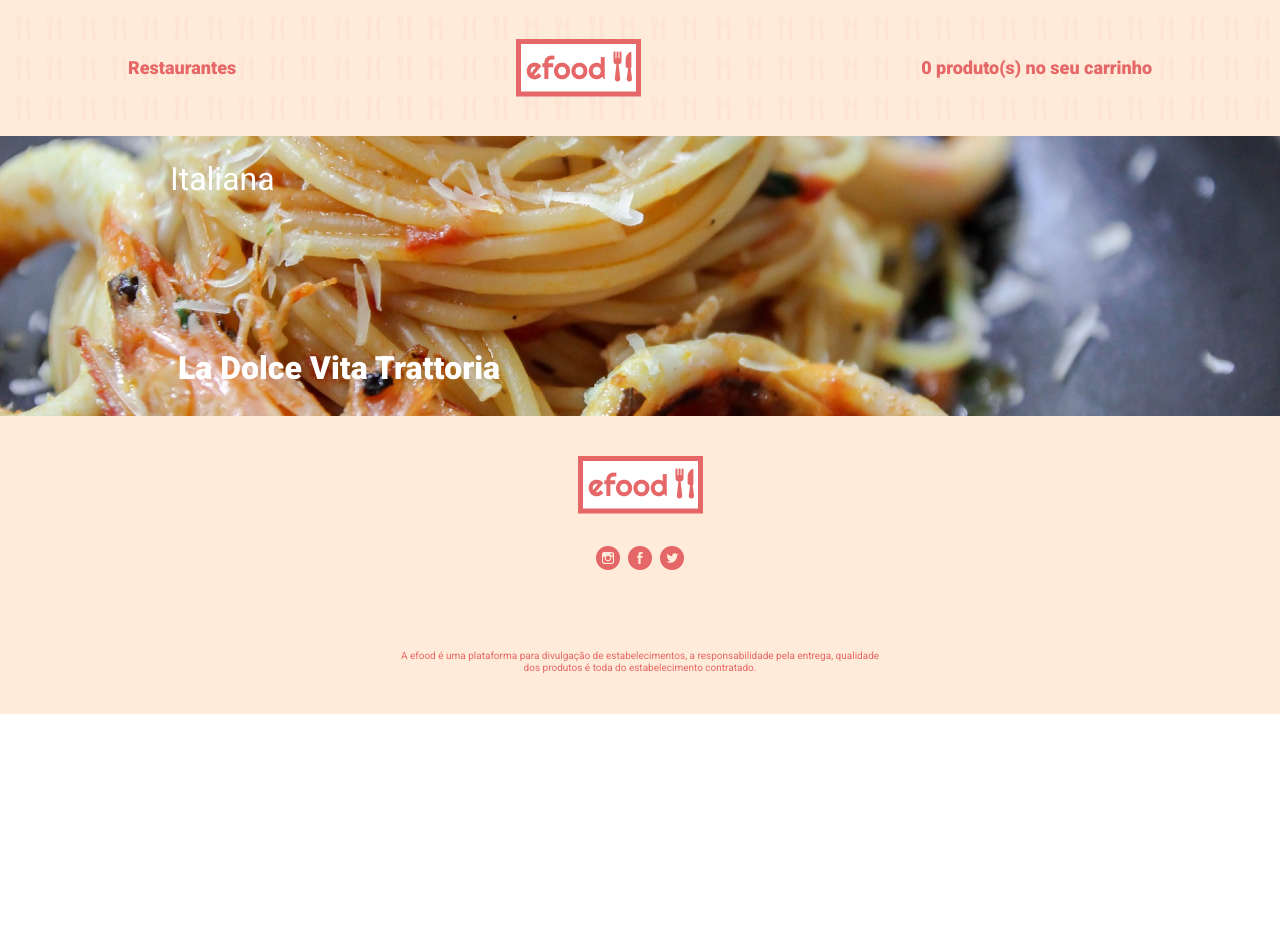
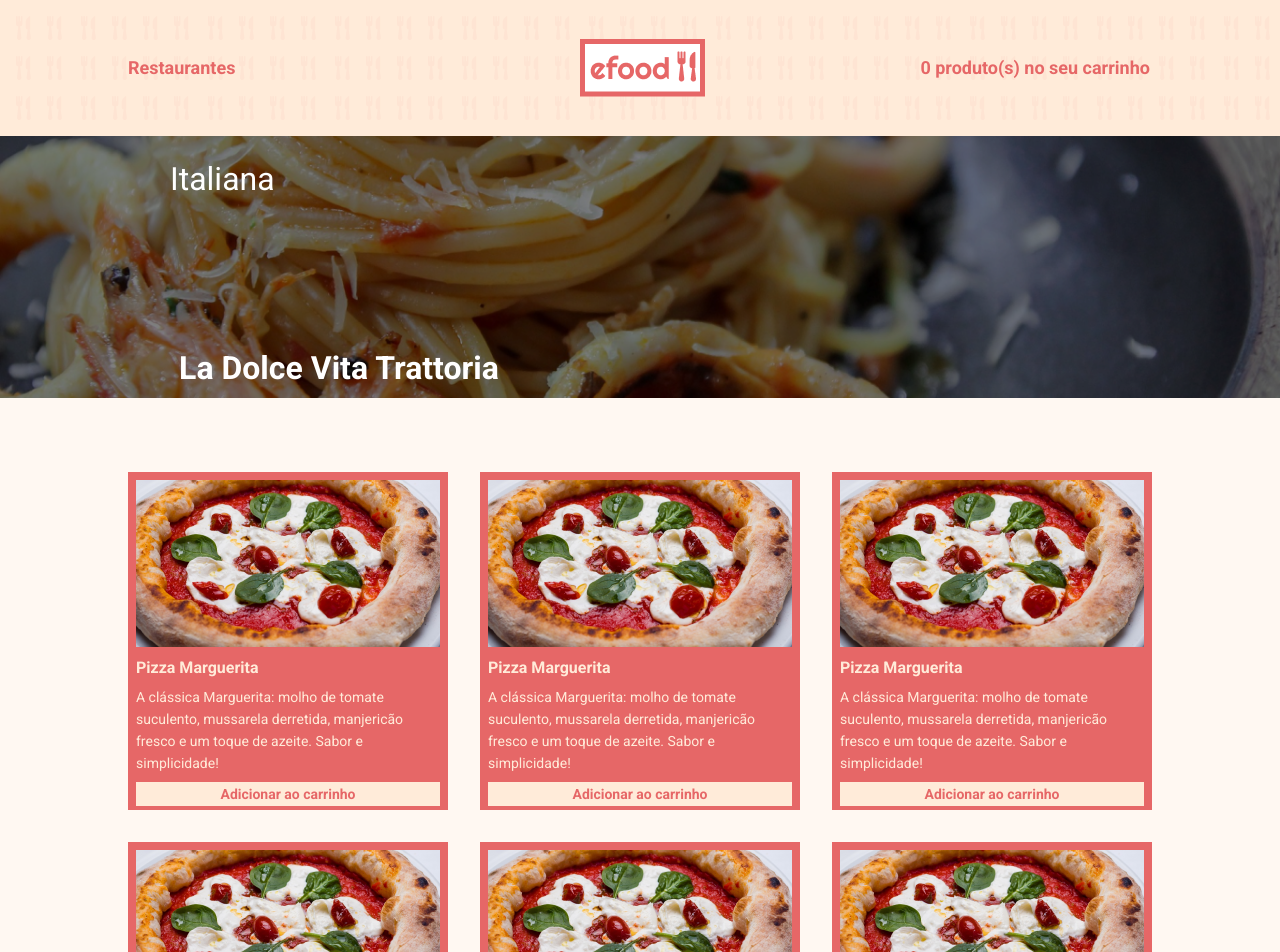
Before and after one commit to ThgFeldmann/Efood, a React (Create React App) app in the folder efood/: page /perfil in a window 1280 px wide. Shown: the top 952 px of the page. Before the commit the page ends 800 px from the top, so only its background shows below. Built offline with nearby package versions, Linux system fonts and the light colour scheme.

Commit message:
conclusão parte 1

```diff
--- a/efood/public/index.html
+++ b/efood/public/index.html
@@ -26,8 +26,8 @@
     -->
     <title>Efood</title>
     <link rel="preconnect" href="https://fonts.googleapis.com">
-    <link rel="preconnect" href="https://fonts.gstatic.com" crossorigin>
-    <link href="https://fonts.googleapis.com/css2?family=Roboto:wght@400;900&display=swap" rel="stylesheet">
+<link rel="preconnect" href="https://fonts.gstatic.com" crossorigin>
+<link href="https://fonts.googleapis.com/css2?family=Roboto:wght@100;400;700;900&display=swap" rel="stylesheet">
   </head>
   <body>
     <noscript>You need to enable JavaScript to run this app.</noscript>
--- a/efood/src/components/Header/styles.ts
+++ b/efood/src/components/Header/styles.ts
@@ -11,9 +11,12 @@
     max-width: 1024px;
     width: 100%;
     display: flex;
-    justify-content: space-between;
     padding: 39px 0;
     margin: 0 auto;
+  }
+
+  img {
+    margin: 0 215px 0 345px;
   }
 `
 
@@ -37,5 +40,3 @@
 // img {
 //   margin: 0 193px 0 341px;
 // }
-
-// 374 496
--- a/efood/src/components/Hero/index.tsx
+++ b/efood/src/components/Hero/index.tsx
@@ -1,12 +1,14 @@
-import { Categoria, Imagem, Restaurante } from './styles'
+import { Categoria, HeroContainer, Restaurante } from './styles'
+import hero from '../../assets/images/hero.png'
 
 const Hero = () => (
-  <Imagem>
+  <HeroContainer>
+    <img src={hero} alt="La Dolce Vita Trattoria" />
     <div className="container">
       <Categoria>Italiana</Categoria>
       <Restaurante>La Dolce Vita Trattoria</Restaurante>
     </div>
-  </Imagem>
+  </HeroContainer>
 )
 
 export default Hero
--- a/efood/src/components/Hero/styles.ts
+++ b/efood/src/components/Hero/styles.ts
@@ -1,13 +1,9 @@
 import styled from 'styled-components'
-import hero from '../../assets/images/hero.png'
 
-export const Imagem = styled.div`
+export const HeroContainer = styled.div`
   max-width: 100vw;
   width: 100%;
   height: 280px;
-  background-image: url(${hero});
-  background-size: cover;
-  background-color: rgba(0, 0, 0, 0.5);
   display: block;
   text-align: center;
   line-height: 38px;
@@ -15,6 +11,15 @@
   .container {
     margin-left: 170px;
     height: 280px;
+    position: relative;
+  }
+
+  img {
+    filter: brightness(50%);
+    position: absolute;
+    width: 100%;
+    left: 0;
+    z-index: auto;
   }
 `
 
@@ -22,7 +27,7 @@
   max-width: 100px;
   width: 100%;
   height: 33px;
-  font-weight: 100;
+  font-weight: thin;
   font-size: 32px;
   color: #fff;
   margin-bottom: 180px;
@@ -37,6 +42,3 @@
   line-height: 38px;
   color: #fff;
 `
-
-// problems: background-color not working
-//   categoria font-weight not working?
--- a/efood/src/components/ListagemRestaurantes/index.tsx
+++ b/efood/src/components/ListagemRestaurantes/index.tsx
@@ -1,11 +1,14 @@
 import { Lista } from './styles'
-import Restaurante from '../Restaurante'
+import * as R from '../Restaurante'
 
 const Listagem = () => (
   <Lista>
-    <Restaurante />
-    <Restaurante />
-    <Restaurante />
+    <R.Hioki />
+    <R.Trattoria />
+    <R.Hioki />
+    <R.Trattoria />
+    <R.Hioki />
+    <R.Trattoria />
   </Lista>
 )
 
--- a/efood/src/components/Product/styles.ts
+++ b/efood/src/components/Product/styles.ts
@@ -3,10 +3,13 @@
 
 export const Card = styled.li`
   background-color: ${cores.rosa};
-  color: ${cores.bege};
   max-width: 320px;
   width: 100%;
   height: 338px;
+
+  img {
+    margin: 8px;
+  }
 `
 
 export const NomeProduto = styled.h4`
@@ -16,6 +19,8 @@
   font-size: 16px;
   font-weight: bold;
   line-height: 18px;
+  color: ${cores.bege};
+  margin-left: 8px;
 `
 
 export const Descricao = styled.p`
@@ -25,6 +30,8 @@
   font-size: 14px;
   font-weight: regular;
   line-height: 22px;
+  color: ${cores.bege};
+  margin: 8px;
 `
 
 export const Botao = styled.button`
@@ -32,4 +39,11 @@
   width: 100%;
   height: 24px;
   text-align: center;
+  background-color: ${cores.bege};
+  border: none;
+  font-size: 14px;
+  font-weight: bold;
+  line-height: 16px;
+  margin: 0 8px;
+  cursor: pointer;
 `
--- a/efood/src/components/ProductList/index.tsx
+++ b/efood/src/components/ProductList/index.tsx
@@ -1,13 +1,17 @@
-
+import Product from '../Product'
+import { ListContainer, ListaProdutos } from './styles'
 
 const ProductList = () => (
-  <div>
-    <ul>
-      <li>
-        produtos
-      </li>
-    </ul>
-  </div>
+  <ListContainer>
+    <ListaProdutos>
+      <Product />
+      <Product />
+      <Product />
+      <Product />
+      <Product />
+      <Product />
+    </ListaProdutos>
+  </ListContainer>
 )
 
 export default ProductList
--- a/efood/src/components/ProductList/styles.ts
+++ b/efood/src/components/ProductList/styles.ts
@@ -0,0 +1,16 @@
+import styled from 'styled-components'
+
+export const ListContainer = styled.div`
+  max-width: 100vw;
+  width: 100%;
+  margin: 56px 0 120px;
+`
+
+export const ListaProdutos = styled.ul`
+  display: grid;
+  grid-template-columns: 1fr 1fr 1fr;
+  gap: 32px;
+  max-width: 1024px;
+  width: 100%;
+  margin: 0 auto;
+`
--- a/efood/src/components/Restaurante/index.tsx
+++ b/efood/src/components/Restaurante/index.tsx
@@ -12,8 +12,7 @@
 import trattoria from '../../assets/images/trattoria.png'
 import estrela from '../../assets/images/estrela.png'
 
-const Restaurante = () => (
-  <>
+export const Hioki = () => (
   <Card>
     <TagContainer>
       <TagDestaque>Destaque da semana</TagDestaque>
@@ -37,9 +36,12 @@
       <a href="/perfil">Saiba mais</a>
     </CardButton>
   </Card>
+)
+
+export const Trattoria = () => (
   <Card>
     <TagContainer>
-        <TagCategoria>Italiano</TagCategoria>
+      <TagCategoria className="notHighlited">Italiano</TagCategoria>
     </TagContainer>
     <img src={trattoria} alt="La Dolce Vita Trattoria" />
     <TitleContainer>
@@ -59,7 +61,4 @@
       <a href="/perfil">Saiba mais</a>
     </CardButton>
   </Card>
-  </>
 )
-
-export default Restaurante
--- a/efood/src/components/Restaurante/styles.ts
+++ b/efood/src/components/Restaurante/styles.ts
@@ -26,13 +26,16 @@
   display: flex;
   justify-content: flex-end;
   position: absolute;
-  margin: 16px 16px 0 283px;
+  margin: 16px 16px 0 275px;
 
   div {
-    width: 100%;
     height: 26px;
     font-size: 12px;
     font-weight: bold;
+  }
+
+  .notHighlited {
+    margin-left: 121px;
   }
 `
 
@@ -43,7 +46,7 @@
 `
 
 export const TagCategoria = styled(Tag)`
-  max-width: 60px;
+  width: 60px;
 `
 
 export const Titulo = styled.h3`
--- a/efood/src/pages/Perfil/index.tsx
+++ b/efood/src/pages/Perfil/index.tsx
@@ -1,11 +1,13 @@
 import Footer from '../../components/Footer'
 import Header from '../../components/Header'
 import Hero from '../../components/Hero'
+import ProductList from '../../components/ProductList'
 
 const Perfil = () => (
   <>
     <Header />
     <Hero />
+    <ProductList />
     <Footer />
   </>
 )
```
Lines whose indentation alone changed are shown as unchanged.
